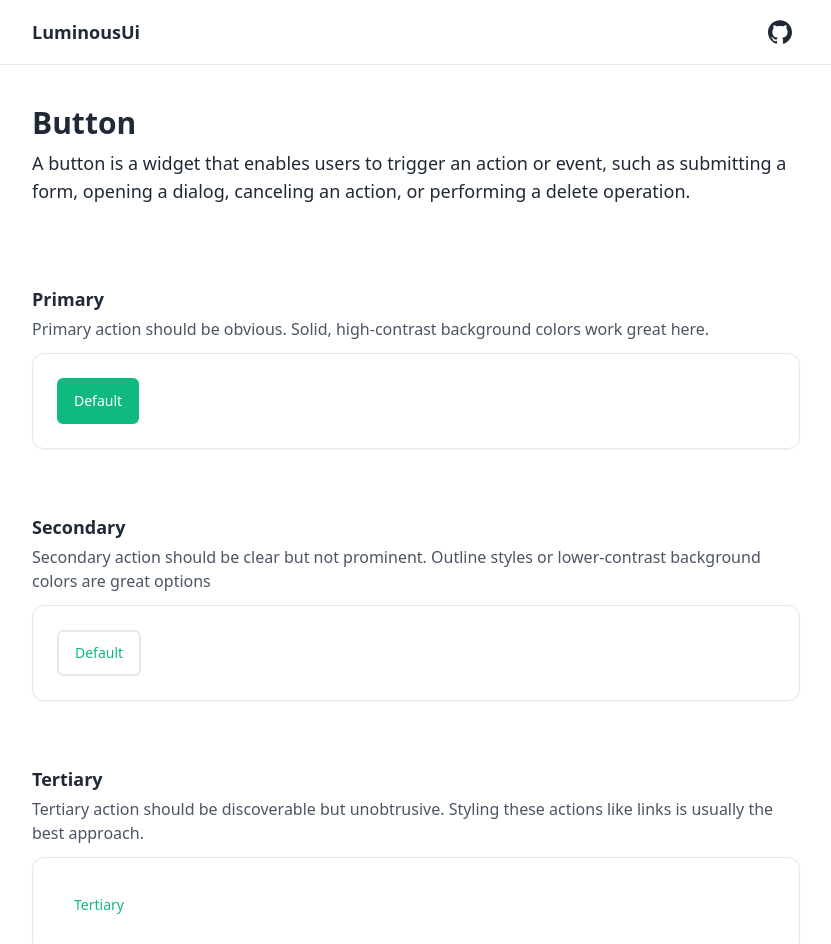
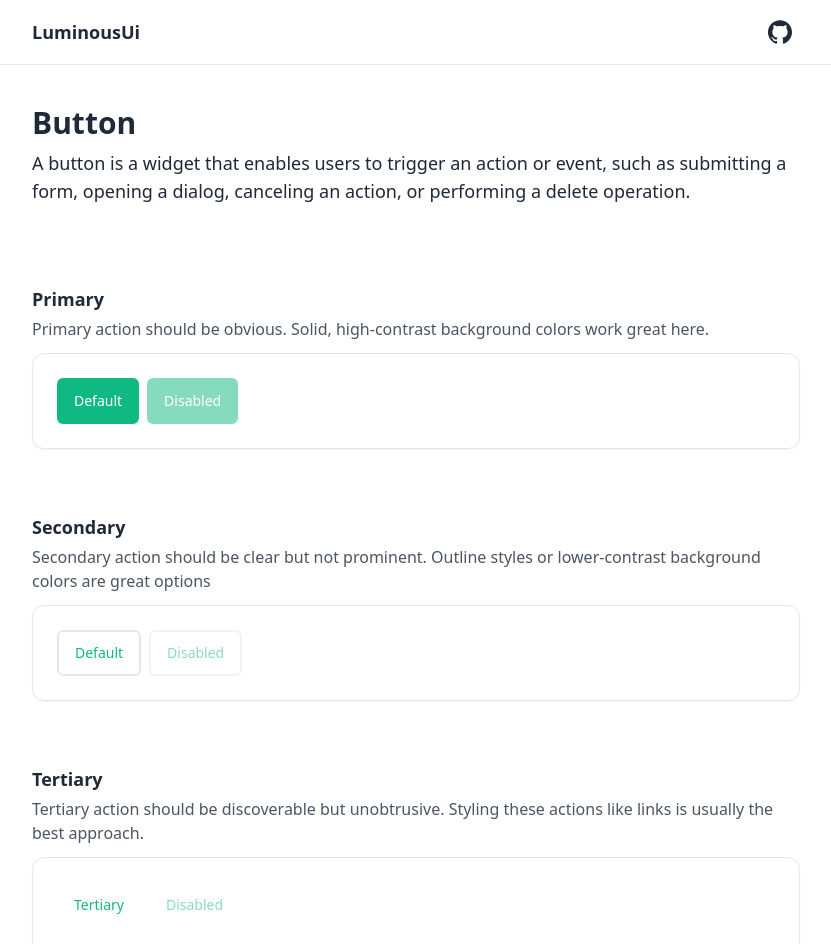
Before and after one commit to Uhsendin/luminous.ui, a React (Vite) app: page / in a window 1280 px wide. Shown: the top 944 px of the page, without its empty margins (224-1055 px from the left). Built offline with nearby package versions, Linux system fonts and the light colour scheme.

Commit message:
Added disabled props to buttons

```diff
--- a/src/App.tsx
+++ b/src/App.tsx
@@ -14,6 +14,7 @@ function App() {
 					description="Primary action should be obvious. Solid, high-contrast background colors work great here."
 				>
 					<Button>Default</Button>
+					<Button disabled>Disabled</Button>
 				</Section>
 
 				<Section
@@ -21,6 +22,9 @@ function App() {
 					description="Secondary action should be clear but not prominent. Outline styles or lower-contrast background colors are great options"
 				>
 					<Button variant="secondary">Default</Button>
+					<Button variant="secondary" disabled>
+						Disabled
+					</Button>
 				</Section>
 
 				<Section
@@ -28,6 +32,10 @@ function App() {
 					description="Tertiary action should be discoverable but unobtrusive. Styling these actions like links is usually the best approach."
 				>
 					<Button variant="tertiary">Tertiary</Button>
+
+					<Button variant="tertiary" disabled>
+						Disabled
+					</Button>
 				</Section>
 				<Section
 					title="Destructive"
--- a/src/components/library/Button.tsx
+++ b/src/components/library/Button.tsx
@@ -9,7 +9,7 @@ type ButtonProps = BaseButtonProps & {
 const Button: React.FC<ButtonProps> = ({ variant = 'primary', ...props }) => {
 	// Base classes
 	const baseClasses: string =
-		'inline-flex items-center justify-center gap-2 rounded-md px-4 text-sm font-medium transition-all focus:outline-none focus:ring-2 focus:ring-offset-2 disabled:pointer-events-none diabled:opacity-50'
+		'inline-flex items-center justify-center gap-2 rounded-md px-4 text-sm font-medium transition-all focus:outline-none focus:ring-2 focus:ring-offset-2 disabled:pointer-events-none disabled:opacity-50'
 
 	const genVariantClasses = (variant: string) => {
 		switch (variant) {
```
